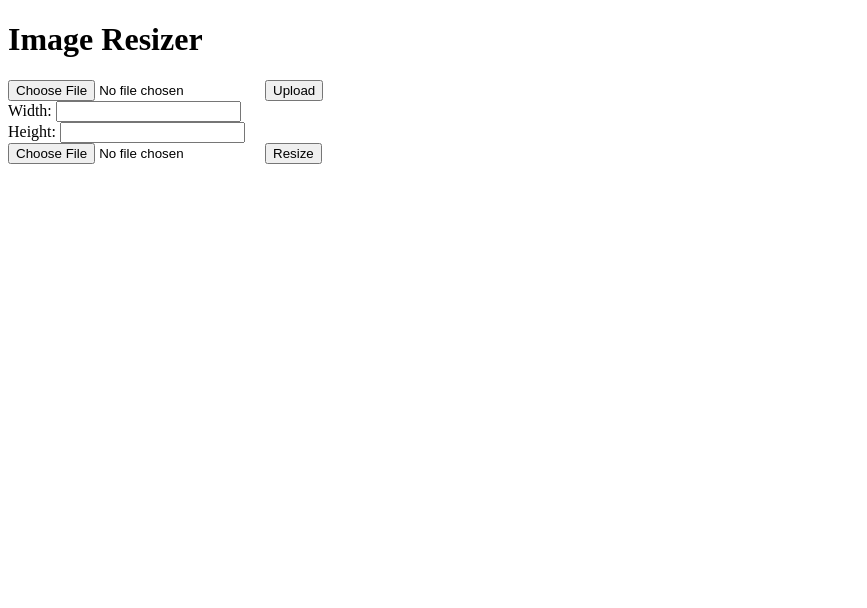
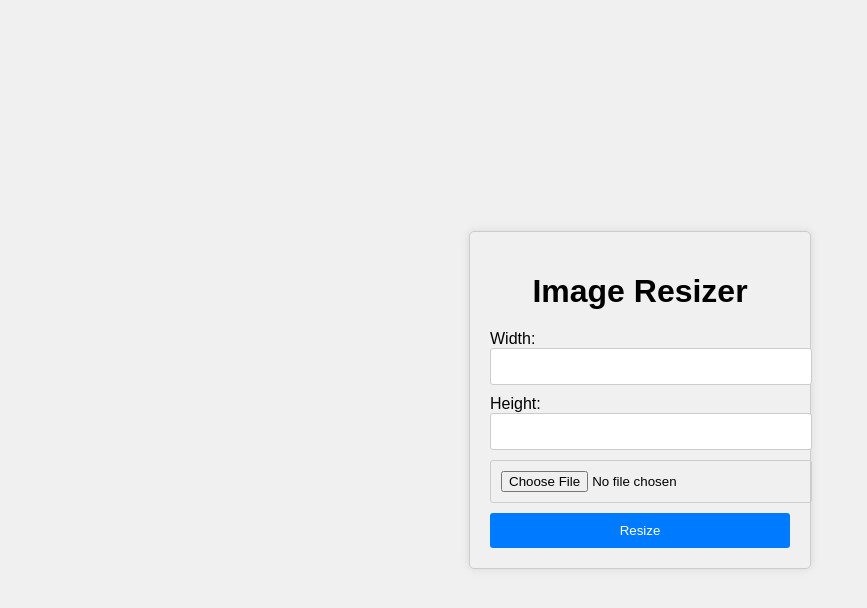
Before and after one commit to plowsai/resize, a plain HTML site: page templates/index.html in a window 1280 px wide. Shown: the whole page, without its empty margins (0-867 px from the left). Drawn offline with Linux system fonts and the light colour scheme.

Commit message:
dev: janitor commit

```diff
--- a/templates/index.html
+++ b/templates/index.html
@@ -3,18 +3,57 @@
 <head>
     <meta charset="UTF-8">
     <title>Image Resizer</title>
+    <style>
+        body {
+            display: flex;
+            justify-content: center;
+            align-items: center;
+            height: 100vh;
+            margin: 0;
+            background-color: #f0f0f0;
+            font-family: Arial, sans-serif;
+        }
+       .form-container {
+            width: 300px;
+            padding: 20px;
+            border: 1px solid #ccc;
+            border-radius: 5px;
+            box-shadow: 0 0 10px rgba(0,0,0,0.1);
+        }
+       .form-container h1 {
+            text-align: center;
+            margin-bottom: 20px;
+        }
+       .form-container input[type="number"],.form-container input[type="file"] {
+            width: 100%;
+            padding: 10px;
+            margin-bottom: 10px;
+            border: 1px solid #ccc;
+            border-radius: 3px;
+        }
+       .form-container button {
+            width: 100%;
+            padding: 10px;
+            border: none;
+            border-radius: 3px;
+            background-color: #007bff;
+            color: white;
+            cursor: pointer;
+        }
+       .form-container button:hover {
+            background-color: #0056b3;
+        }
+    </style>
 </head>
 <body>
+    <div class="form-container">
         <h1>Image Resizer</h1>
-    <form action="/upload" method="post" enctype="multipart/form-data">
-        <input type="file" name="file">
-        <button type="submit">Upload</button>
-    </form>
         <form action="/resize" method="post">
             Width: <input type="number" name="width"><br>
             Height: <input type="number" name="height"><br>
             <input type="file" name="file">
             <button type="submit">Resize</button>
         </form>
+    </div>
 </body>
 </html>
```
Lines whose indentation alone changed are shown as unchanged.
